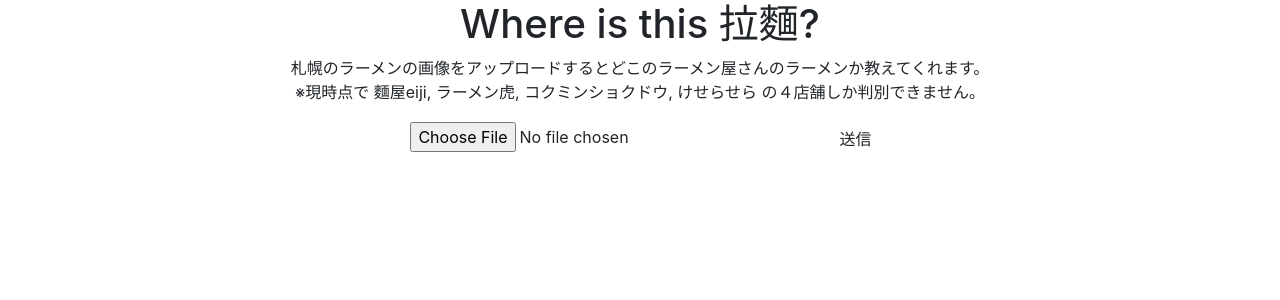
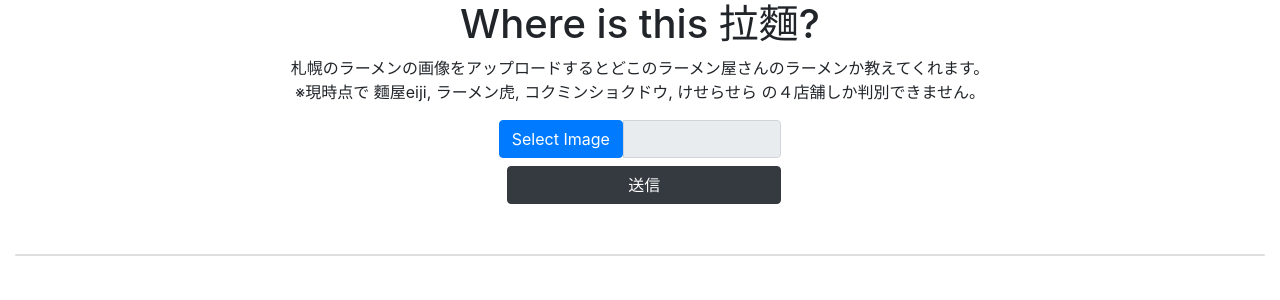
Before and after one commit to okayu8/ramen-sapporo, a Flask app: page / in a window 1280 px wide. Shown: the top 300 px of the page. Run offline with Flask 2, Linux system fonts and the light colour scheme; some libraries are stand-ins or nearby versions.

Commit message:
change style

```diff
--- a/templates/main.html
+++ b/templates/main.html
@@ -10,28 +10,57 @@
 
     <!-- Bootstrap -->
     <link href="/static/css/bootstrap.min.css" rel="stylesheet">
+    <link href="/static/css/style.css" rel="stylesheet">
 </head>
 
 <body>
+    <div class="container-fluid">
         <center>
             <h1>Where is this 拉麵?</h1>
             <font>札幌のラーメンの画像をアップロードするとどこのラーメン屋さんのラーメンか教えてくれます。</font>
             <p>※現時点で 麵屋eiji, ラーメン虎, コクミンショクドウ, けせらせら の４店舗しか判別できません。</p>
             <div class="form-group">
                 <form method="post" enctype="multipart/form-data">
-                <input type="file" id="img_file" name="img_file" class="col-sm-4">
-                <input type="submit" value="送信" class="btn">
+                    <div class="input-group col-md-3">
+                        <label class="input-group-btn">
+                            <span class="btn btn-primary">
+                                Select Image<input type="file" id="img_file" name="img_file" style="display: none">
+                            </span>
+                        </label>
+                        <input type="text" class="form-control" readonly="">
+                    </div>
+                    <div class="input-group col-md-3" style="margin-bottom: 50px">
+                        <input type=" submit" value="送信" class="btn btn-dark" style="margin:0 0 0 auto">
+                    </div>
                 </form>
-        </div>
+                <div class="card">
                     <div>
                         <font size="5">{{ sentence1 }}{{ store_name }}</font>
                     </div>
                     <div>
                         <font size="5">{{ sentence2 }}{{ probability }}</font>
                     </div>
-
+                </div>
+            </div>
         </center>
-
+    </div>
+    <script src="https://code.jquery.com/jquery-3.3.1.slim.min.js"
+        integrity="sha384-q8i/X+965DzO0rT7abK41JStQIAqVgRVzpbzo5smXKp4YfRvH+8abtTE1Pi6jizo"
+        crossorigin="anonymous"></script>
+    <script src="https://cdnjs.cloudflare.com/ajax/libs/popper.js/1.14.7/umd/popper.min.js"
+        integrity="sha384-UO2eT0CpHqdSJQ6hJty5KVphtPhzWj9WO1clHTMGa3JDZwrnQq4sF86dIHNDz0W1"
+        crossorigin="anonymous"></script>
+    <script src="https://stackpath.bootstrapcdn.com/bootstrap/4.3.1/js/bootstrap.min.js"
+        integrity="sha384-JjSmVgyd0p3pXB1rRibZUAYoIIy6OrQ6VrjIEaFf/nJGzIxFDsf4x0xIM+B07jRM"
+        crossorigin="anonymous"></script>
+    <script type="text/javascript">
+        $(document).on('change', ':file', function () {
+            var input = $(this),
+                numFiles = input.get(0).files ? input.get(0).files.length : 1,
+                label = input.val().replace(/\\/g, '/').replace(/.*\//, '');
+            input.parent().parent().next(':text').val(label);
+        });
+    </script>
 </body>
 
 </html>
```
Also changed, not shown: static/css/style.css (added). Lines whose indentation alone changed are shown as unchanged.
